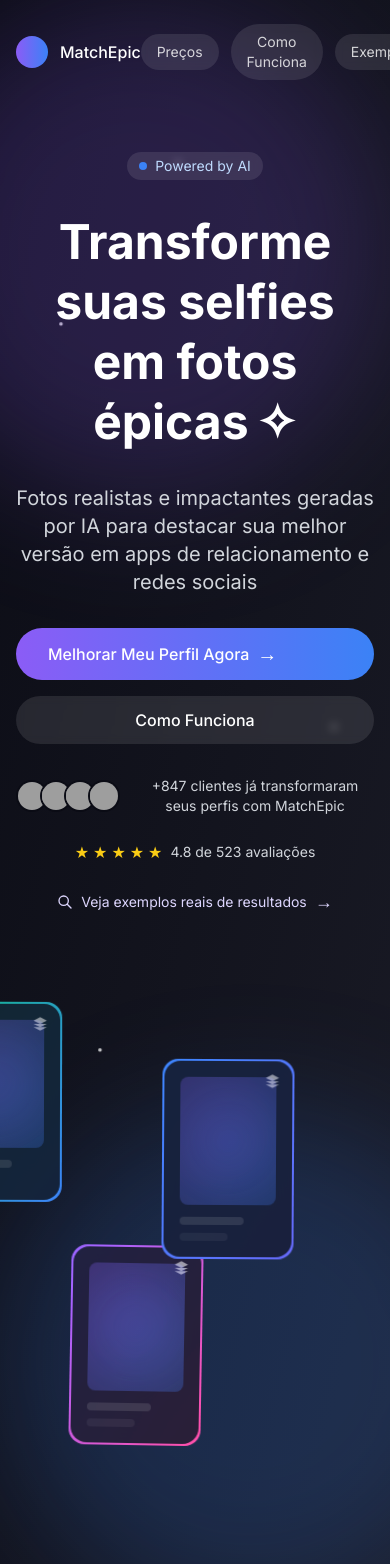
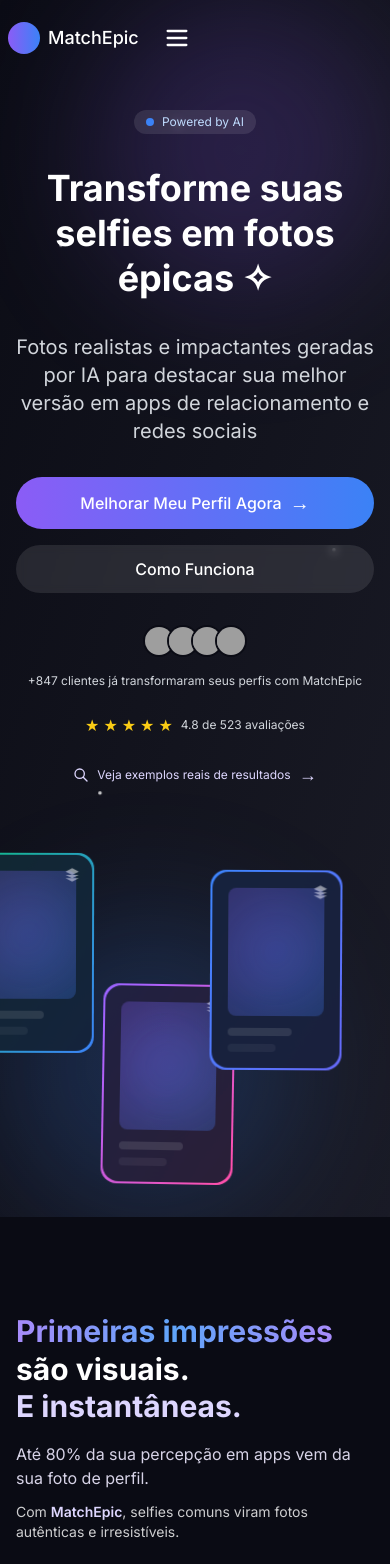
Before and after one commit to Aouza/matchepic, a Next.js app: page / in a window 390 px wide. Shown: the top 1564 px of the page. Built offline with nearby package versions, Linux system fonts and the light colour scheme; grey boxes are pictures that could not be loaded.

Commit message:
refactor: torna hero responsivo

```diff
--- a/src/components/Hero.tsx
+++ b/src/components/Hero.tsx
@@ -1,6 +1,6 @@
-'use client';
+"use client";
 
-import React from 'react';
+import React, { useState } from "react";
 
 const NavItem = ({ children }: { children: React.ReactNode }) => (
   <button className="px-4 py-2 rounded-full bg-white/10 hover:bg-white/20 text-white/80 hover:text-white transition-all duration-200 backdrop-blur-sm text-sm">
@@ -8,15 +8,25 @@
   </button>
 );
 
-const FloatingCard = ({ className = '', delay = '0' }: { className?: string, delay?: string }) => (
+const FloatingCard = ({
+  className = "",
+  delay = "0",
+}: {
+  className?: string;
+  delay?: string;
+}) => (
   <div
     className={`relative rounded-2xl bg-gradient-to-br p-[2px] ${className}`}
     style={{ animation: `float 6s ease-in-out infinite ${delay}` }}
   >
     <div className="relative rounded-2xl bg-gray-900/90 backdrop-blur-xl p-4 h-full">
       <div className="absolute top-3 right-3">
-        <svg className="w-4 h-4 text-white/50" fill="currentColor" viewBox="0 0 24 24">
-          <path d="M12 2L2 7l10 5 10-5-10-5zM2 17l10 5 10-5M2 12l10 5 10-5"/>
+        <svg
+          className="w-4 h-4 text-white/50"
+          fill="currentColor"
+          viewBox="0 0 24 24"
+        >
+          <path d="M12 2L2 7l10 5 10-5-10-5zM2 17l10 5 10-5M2 12l10 5 10-5" />
         </svg>
       </div>
       <div className="aspect-[3/4] rounded-lg overflow-hidden bg-gradient-to-br from-purple-500/20 to-blue-500/20 flex items-center justify-center">
@@ -31,6 +41,8 @@
 );
 
 const Hero = () => {
+  const [mobileMenuOpen, setMobileMenuOpen] = useState(false);
+
   return (
     <section className="relative min-h-screen flex flex-col overflow-hidden bg-gradient-to-br from-[#0B0C15] to-[#1A1B26]">
       {/* Stars background */}
@@ -44,83 +56,177 @@
 
       {/* Background gradients */}
       <div className="absolute inset-0">
-        <div className="absolute top-0 right-0 w-[500px] h-[500px] bg-purple-500/20 rounded-full blur-3xl"></div>
-        <div className="absolute bottom-0 left-0 w-[500px] h-[500px] bg-blue-500/20 rounded-full blur-3xl"></div>
+        <div className="absolute top-0 right-0 w-[300px] h-[300px] sm:w-[400px] sm:h-[400px] lg:w-[500px] lg:h-[500px] bg-purple-500/20 rounded-full blur-3xl"></div>
+        <div className="absolute bottom-0 left-0 w-[300px] h-[300px] sm:w-[400px] sm:h-[400px] lg:w-[500px] lg:h-[500px] bg-blue-500/20 rounded-full blur-3xl"></div>
       </div>
 
       {/* Navigation */}
-      <nav className="relative z-10 w-full py-6 px-4">
-        <div className="max-w-7xl mx-auto flex items-center justify-between">
-          <div className="flex items-center gap-3">
+      <nav className="relative z-10 w-full py-4 sm:py-6 px-2 sm:px-4">
+        <div className="max-w-7xl mx-auto flex items-center justify-between gap-4">
+          {/* Logo + Hamburger (mobile) */}
+          <div className="flex items-center gap-2">
             <div className="w-8 h-8 rounded-full bg-gradient-to-r from-purple-500 to-blue-500"></div>
-            <span className="text-white font-medium">MatchEpic</span>
+            <span className="text-white font-medium text-lg">MatchEpic</span>
+            <button
+              className="sm:hidden flex items-center justify-center p-2 rounded-md text-white hover:bg-white/10 focus:outline-none ml-2"
+              aria-label="Abrir menu"
+              onClick={() => setMobileMenuOpen(true)}
+            >
+              <svg
+                className="w-7 h-7"
+                fill="none"
+                stroke="currentColor"
+                viewBox="0 0 24 24"
+              >
+                <path
+                  strokeLinecap="round"
+                  strokeLinejoin="round"
+                  strokeWidth={2}
+                  d="M4 6h16M4 12h16M4 18h16"
+                />
+              </svg>
+            </button>
           </div>
-          <div className="flex items-center gap-3">
+          {/* Desktop Menu */}
+          <div className="hidden sm:flex items-center gap-2 sm:gap-3 flex-wrap justify-center ml-auto">
             <NavItem>Preços</NavItem>
             <NavItem>Como Funciona</NavItem>
             <NavItem>Exemplos</NavItem>
-            <button className="px-4 py-2 rounded-full bg-gradient-to-r from-purple-500 to-blue-500 text-white font-medium hover:opacity-90 transition-all duration-200">
+            <button className="px-4 py-2 rounded-full bg-gradient-to-r from-purple-500 to-blue-500 text-white font-medium hover:opacity-90 transition-all duration-200 text-sm sm:text-base">
               Começar
             </button>
           </div>
         </div>
+        {/* Mobile Drawer */}
+        {mobileMenuOpen && (
+          <div className="fixed inset-0 z-50 bg-black/70 flex">
+            <div className="w-64 bg-[#181A23] h-full shadow-2xl flex flex-col p-6 animate-slide-in">
+              <button
+                className="self-end mb-8 p-2 rounded-full text-white hover:bg-white/10"
+                aria-label="Fechar menu"
+                onClick={() => setMobileMenuOpen(false)}
+              >
+                <svg
+                  className="w-6 h-6"
+                  fill="none"
+                  stroke="currentColor"
+                  viewBox="0 0 24 24"
+                >
+                  <path
+                    strokeLinecap="round"
+                    strokeLinejoin="round"
+                    strokeWidth={2}
+                    d="M6 18L18 6M6 6l12 12"
+                  />
+                </svg>
+              </button>
+              <nav className="flex flex-col gap-4 mt-4">
+                <a
+                  href="#precos"
+                  className="text-white text-lg font-medium py-2 px-2 rounded hover:bg-white/10"
+                  onClick={() => setMobileMenuOpen(false)}
+                >
+                  Preços
+                </a>
+                <a
+                  href="#como-funciona"
+                  className="text-white text-lg font-medium py-2 px-2 rounded hover:bg-white/10"
+                  onClick={() => setMobileMenuOpen(false)}
+                >
+                  Como Funciona
+                </a>
+                <a
+                  href="#exemplos"
+                  className="text-white text-lg font-medium py-2 px-2 rounded hover:bg-white/10"
+                  onClick={() => setMobileMenuOpen(false)}
+                >
+                  Exemplos
+                </a>
+                <a
+                  href="#"
+                  className="mt-6 px-4 py-3 rounded-full bg-gradient-to-r from-purple-500 to-blue-500 text-white font-bold text-center shadow-lg"
+                  onClick={() => setMobileMenuOpen(false)}
+                >
+                  Começar
+                </a>
+              </nav>
+            </div>
+            {/* Overlay para fechar ao clicar fora */}
+            <div className="flex-1" onClick={() => setMobileMenuOpen(false)} />
+          </div>
+        )}
       </nav>
 
       {/* Hero content */}
-      <div className="relative z-10 flex-1 flex items-center">
-        <div className="max-w-7xl mx-auto px-4 sm:px-6 lg:px-8 py-12">
+      <div className="relative z-10 flex-1 flex items-center py-8 sm:py-12">
+        <div className="max-w-7xl mx-auto px-4 sm:px-6 lg:px-8 w-full">
           <div className="grid grid-cols-1 lg:grid-cols-2 gap-12 items-center">
             <div className="space-y-8 text-center lg:text-left">
-              <div className="inline-flex items-center space-x-2 rounded-full bg-white/10 px-3 py-1 text-sm text-blue-200 backdrop-blur-sm">
+              <div className="inline-flex items-center space-x-2 rounded-full bg-white/10 px-3 py-1 text-xs sm:text-sm text-blue-200 backdrop-blur-sm">
                 <span className="relative flex h-2 w-2">
                   <span className="absolute inline-flex h-full w-full animate-ping rounded-full bg-blue-400 opacity-75"></span>
                   <span className="relative inline-flex h-2 w-2 rounded-full bg-blue-500"></span>
                 </span>
                 <span>Powered by AI</span>
               </div>
-
-              <h1 className="text-5xl lg:text-6xl font-bold text-white leading-tight">
+              <h1 className="text-4xl lg:text-6xl font-bold text-white leading-tight">
                 Transforme suas selfies em fotos épicas
                 <span className="inline-block ml-2">✧</span>
               </h1>
-
               <p className="text-xl text-gray-300 max-w-2xl">
-                Fotos realistas e impactantes geradas por IA para destacar sua melhor versão em apps de relacionamento e redes sociais
+                Fotos realistas e impactantes geradas por IA para destacar sua
+                melhor versão em apps de relacionamento e redes sociais
               </p>
-
               <div className="flex flex-col sm:flex-row gap-4 justify-center lg:justify-start">
-                <button className="px-8 py-3 rounded-full bg-gradient-to-r from-purple-500 to-blue-500 text-white font-medium hover:opacity-90 transition-all duration-200 transform hover:scale-105 flex items-center gap-2">
+                <button className="px-8 py-3 rounded-full bg-gradient-to-r from-purple-500 to-blue-500 text-white font-medium hover:opacity-90 transition-all duration-200 transform hover:scale-105 flex items-center gap-2 justify-center">
                   Melhorar Meu Perfil Agora
                   <span className="text-xl">→</span>
                 </button>
-                <a href="#como-funciona" className="px-8 py-3 rounded-full bg-white/10 text-white font-medium hover:bg-white/20 transition-all duration-200 backdrop-blur-sm">
+                <a
+                  href="#como-funciona"
+                  className="px-8 py-3 rounded-full bg-white/10 text-white font-medium hover:bg-white/20 transition-all duration-200 backdrop-blur-sm"
+                >
                   Como Funciona
                 </a>
               </div>
-
               {/* Social Proof */}
-              <div className="mt-12 space-y-6">
+              <div className="mt-8 sm:mt-12 space-y-6">
                 {/* Avatares e Contagem */}
-                <div className="flex items-center justify-center lg:justify-start gap-2">
-                  <div className="flex -space-x-2">
+                <div className="flex flex-col sm:flex-row items-center justify-center lg:justify-start gap-2">
+                  <div className="flex -space-x-2 mb-2 sm:mb-0">
                     <div className="w-8 h-8 rounded-full border-2 border-[#0B0C15] overflow-hidden">
-                      <img src="/avatars/avatar1.jpg" alt="Cliente" className="w-full h-full object-cover" />
+                      <img
+                        src="/avatars/avatar1.jpg"
+                        alt="Cliente"
+                        className="w-full h-full object-cover"
+                      />
                     </div>
                     <div className="w-8 h-8 rounded-full border-2 border-[#0B0C15] overflow-hidden">
-                      <img src="/avatars/avatar2.jpg" alt="Cliente" className="w-full h-full object-cover" />
+                      <img
+                        src="/avatars/avatar2.jpg"
+                        alt="Cliente"
+                        className="w-full h-full object-cover"
+                      />
                     </div>
                     <div className="w-8 h-8 rounded-full border-2 border-[#0B0C15] overflow-hidden">
-                      <img src="/avatars/avatar3.jpg" alt="Cliente" className="w-full h-full object-cover" />
+                      <img
+                        src="/avatars/avatar3.jpg"
+                        alt="Cliente"
+                        className="w-full h-full object-cover"
+                      />
                     </div>
                     <div className="w-8 h-8 rounded-full border-2 border-[#0B0C15] overflow-hidden">
-                      <img src="/avatars/avatar4.jpg" alt="Cliente" className="w-full h-full object-cover" />
+                      <img
+                        src="/avatars/avatar4.jpg"
+                        alt="Cliente"
+                        className="w-full h-full object-cover"
+                      />
                     </div>
                   </div>
-                  <span className="text-sm text-gray-300 ml-2">
+                  <span className="text-xs sm:text-sm text-gray-300 ml-0 sm:ml-2">
                     +847 clientes já transformaram seus perfis com MatchEpic
                   </span>
                 </div>
-
                 {/* Rating e Reviews */}
                 <div className="flex items-center justify-center lg:justify-start gap-2">
                   <div className="flex items-center gap-1">
@@ -130,19 +236,28 @@
                     <span className="text-yellow-400">★</span>
                     <span className="text-yellow-400">★</span>
                   </div>
-                  <span className="text-sm text-gray-300">
+                  <span className="text-xs sm:text-sm text-gray-300">
                     4.8 de 523 avaliações
                   </span>
                 </div>
-
                 {/* Mini CTA */}
                 <div className="flex items-center justify-center lg:justify-start">
                   <a
                     href="#resultados"
-                    className="inline-flex items-center gap-2 text-sm text-purple-200 hover:text-white transition-colors duration-200"
+                    className="inline-flex items-center gap-2 text-xs sm:text-sm text-purple-200 hover:text-white transition-colors duration-200"
                   >
-                    <svg className="w-4 h-4" fill="none" viewBox="0 0 24 24" stroke="currentColor">
-                      <path strokeLinecap="round" strokeLinejoin="round" strokeWidth={2} d="M21 21l-6-6m2-5a7 7 0 11-14 0 7 7 0 0114 0z" />
+                    <svg
+                      className="w-4 h-4"
+                      fill="none"
+                      viewBox="0 0 24 24"
+                      stroke="currentColor"
+                    >
+                      <path
+                        strokeLinecap="round"
+                        strokeLinejoin="round"
+                        strokeWidth={2}
+                        d="M21 21l-6-6m2-5a7 7 0 11-14 0 7 7 0 0114 0z"
+                      />
                     </svg>
                     Veja exemplos reais de resultados
                     <span className="text-lg">→</span>
@@ -150,19 +265,18 @@
                 </div>
               </div>
             </div>
-
             {/* Floating cards */}
-            <div className="relative h-[600px] flex items-center justify-end">
+            <div className="relative h-[300px] sm:h-[400px] lg:h-[600px] flex items-center justify-end mt-12 lg:mt-0">
               <FloatingCard
-                className="absolute right-12 -top-40 w-56 from-emerald-500 to-blue-500"
+                className="absolute right-4 sm:right-12 -top-20 sm:-top-40 w-40 sm:w-56 from-emerald-500 to-blue-500"
                 delay="0s"
               />
               <FloatingCard
-                className="absolute right-10 top-24 w-56 from-purple-500 to-pink-500"
+                className="absolute right-2 sm:right-10 top-16 sm:top-24 w-40 sm:w-56 from-purple-500 to-pink-500"
                 delay="-2s"
               />
               <FloatingCard
-                className="absolute right-20 top-[-100px] w-56 from-blue-500 to-indigo-500"
+                className="absolute right-8 sm:right-20 top-[-60px] sm:top-[-100px] w-40 sm:w-56 from-blue-500 to-indigo-500"
                 delay="-4s"
               />
             </div>
```
